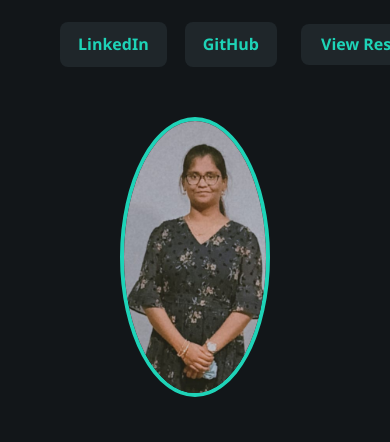
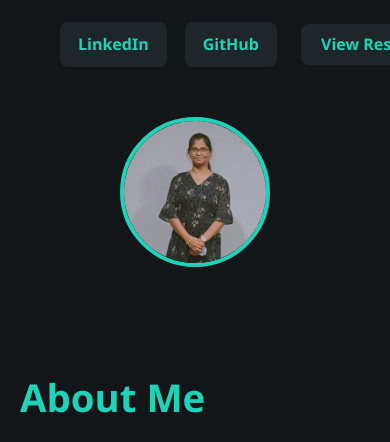
Before and after one commit to Abhinayayarramreddy/abhinaya-portfolio, a website: page index.html in a window 390 px wide. Shown: the part 374-816 px from the top of the page. Drawn offline with Linux system fonts and the light colour scheme.

Commit message:
intital commit

```diff
--- a/style.css
+++ b/style.css
@@ -664,9 +664,10 @@ a:hover {
     margin-top: 20px;
   }
 
+  @media (max-width: 768px) {
   .profile-pic {
-    max-width: 150px;
-    margin: 0 auto;
-    display: block;
+    width: 150px;
+    height: 150px;
+  }
   }
 }
```
